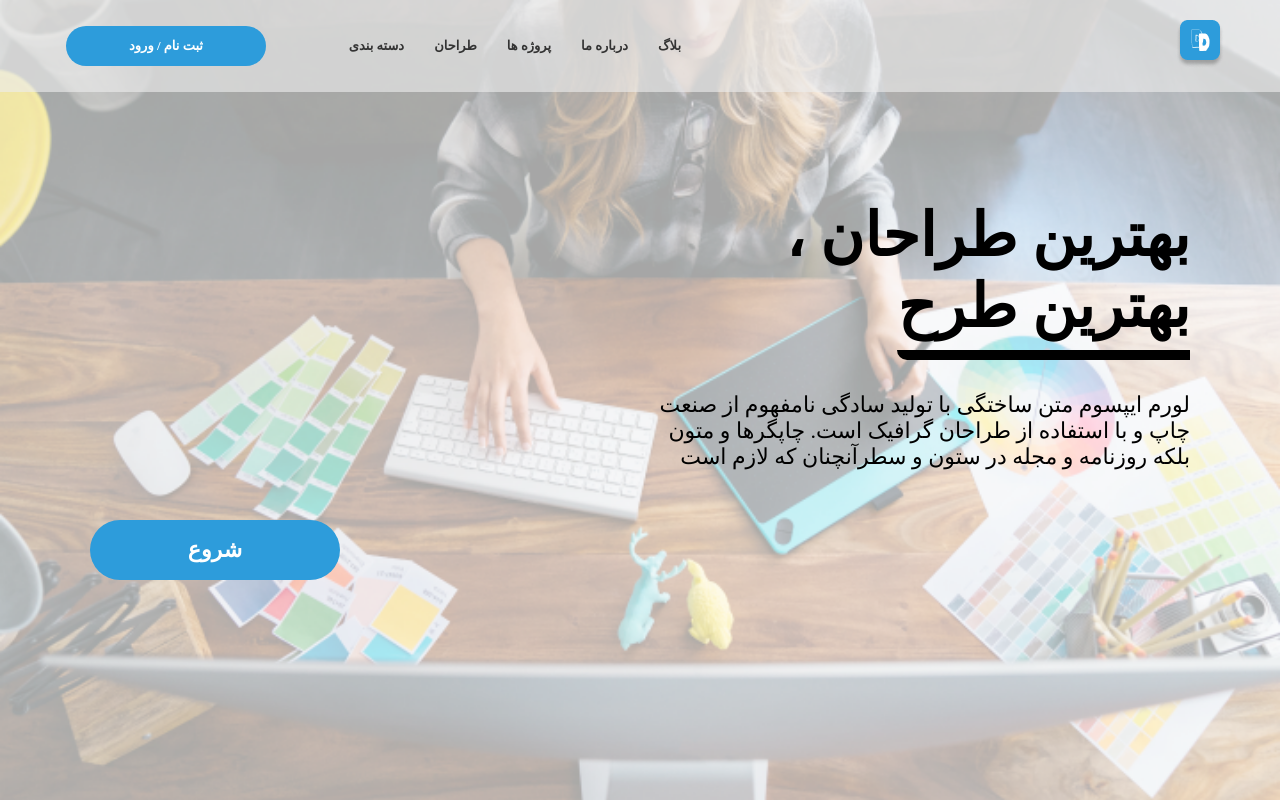
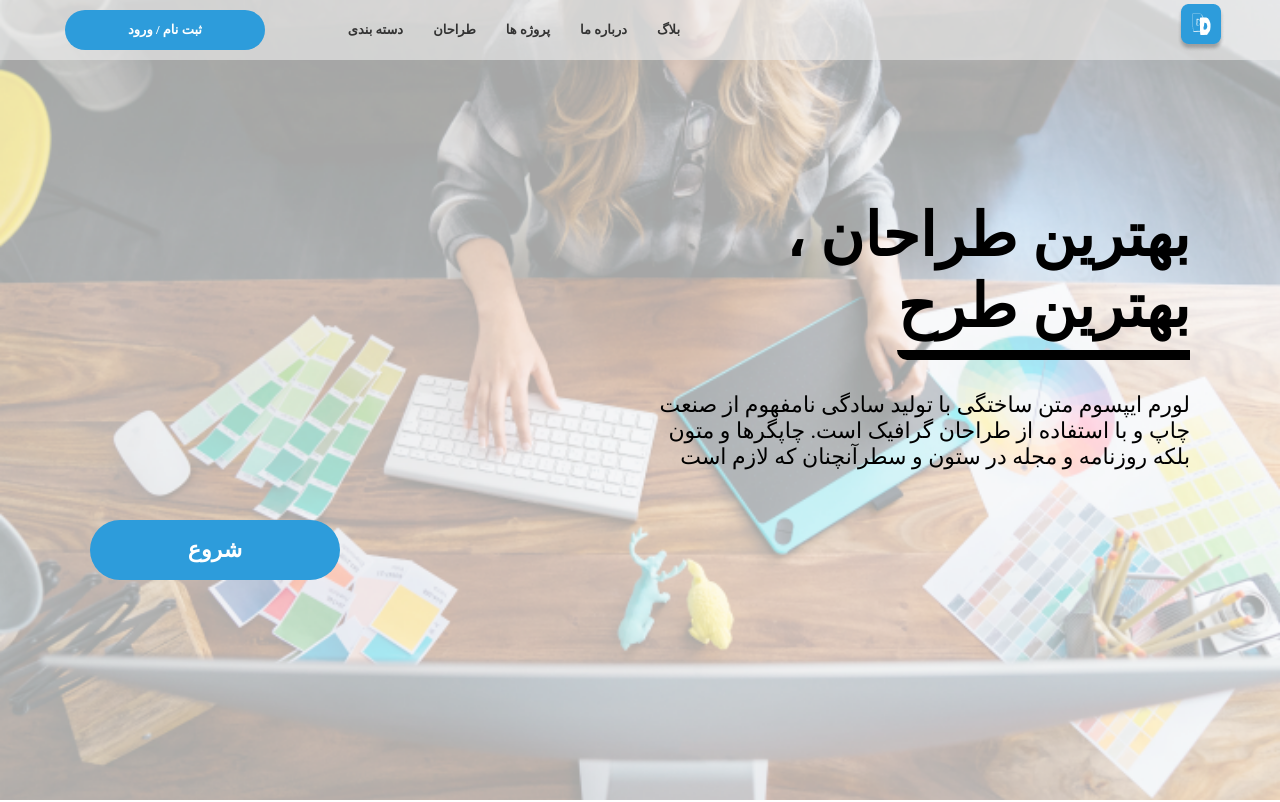
Before and after one commit to visharco/vishar-web, a React (Create React App) app: page / in a window 1280 px wide. Shown: the top 802 px of the page. Built offline with nearby package versions, Linux system fonts and the light colour scheme.

Commit message:
container class fix

```diff
--- a/src/component/aboutUs/aboutUsPart1/style.css
+++ b/src/component/aboutUs/aboutUsPart1/style.css
@@ -10,7 +10,6 @@
 .aboutUsTextImg .container{
     margin: auto;
     text-align: center;
-    height: 800px;
     padding: 100px 50px;
 }
 
--- a/src/index.css
+++ b/src/index.css
@@ -76,12 +76,17 @@ a {
 }
 
 .container-fluid{
-  padding: 1rem;
-  height: auto;
-  max-width: 1200px;
-  margin: auto;
+	width:100%;
+	padding-right:15px;
+	padding-left:15px;
+	margin-right:auto;
+	margin-left:auto
 }
 
 .container {
-  width: 100%;
+	max-width: 1200px;
+	padding-right:15px;
+	padding-left:15px;
+	margin-right:auto;
+	margin-left:auto
 }
```
